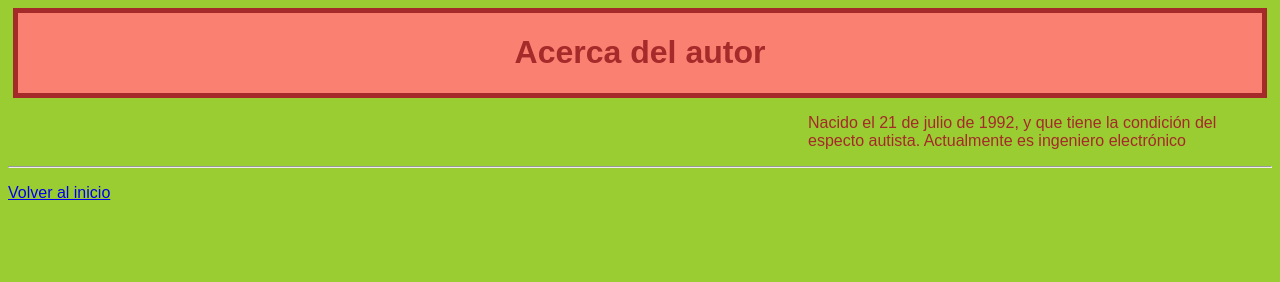
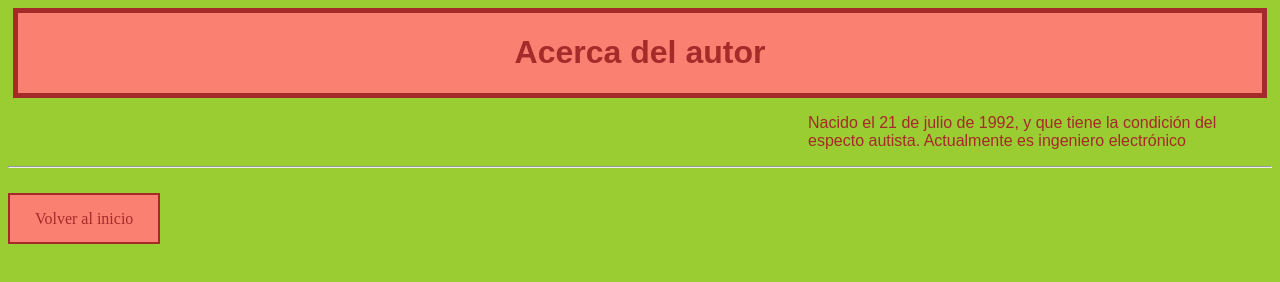
Before and after one commit to ImEngineerDew/LessonsHTML, a plain HTML site: page myWebsite/aboutOf.html in a window 1280 px wide. Drawn offline with Linux system fonts and the light colour scheme.

Commit message:
Putting on practice the button simulating with CSS

```diff
--- a/myWebsite/aboutOf.html
+++ b/myWebsite/aboutOf.html
@@ -14,11 +14,12 @@
         <p>Nacido el 21 de julio de 1992, y que tiene la condición del especto autista. Actualmente es ingeniero electrónico</p>
     </div>
     <hr>
+    </br>
     <div class = "return-start">
         <p>
             <a href = "mainPage.html">Volver al inicio</a>
         </p>
-    </class>
-    <link rel = 'stylesheet' href = '/website.css'>
+    </div>
+    <link rel = 'stylesheet' href = 'website.css'>
 </body>
 </html>
--- a/website.css
+++ b/myWebsite/website.css
@@ -26,10 +26,18 @@ h1{
     text-align:start;
     color:brown;
 }
-.return-start
+
+a:link,a:visited
 {
-    font-family:Arial;
-    font-style: bold;
-    text-align:left;
-    color:blue;
+    border: 2px solid brown;
+    background-color: salmon;
+    color:brown;
+    padding: 15px 25px;
+    text-align: center;
+    text-decoration:none;
 }
+a:hover, a:active
+{
+    background-color: sandybrown;
+    color: brown;
+}
```
